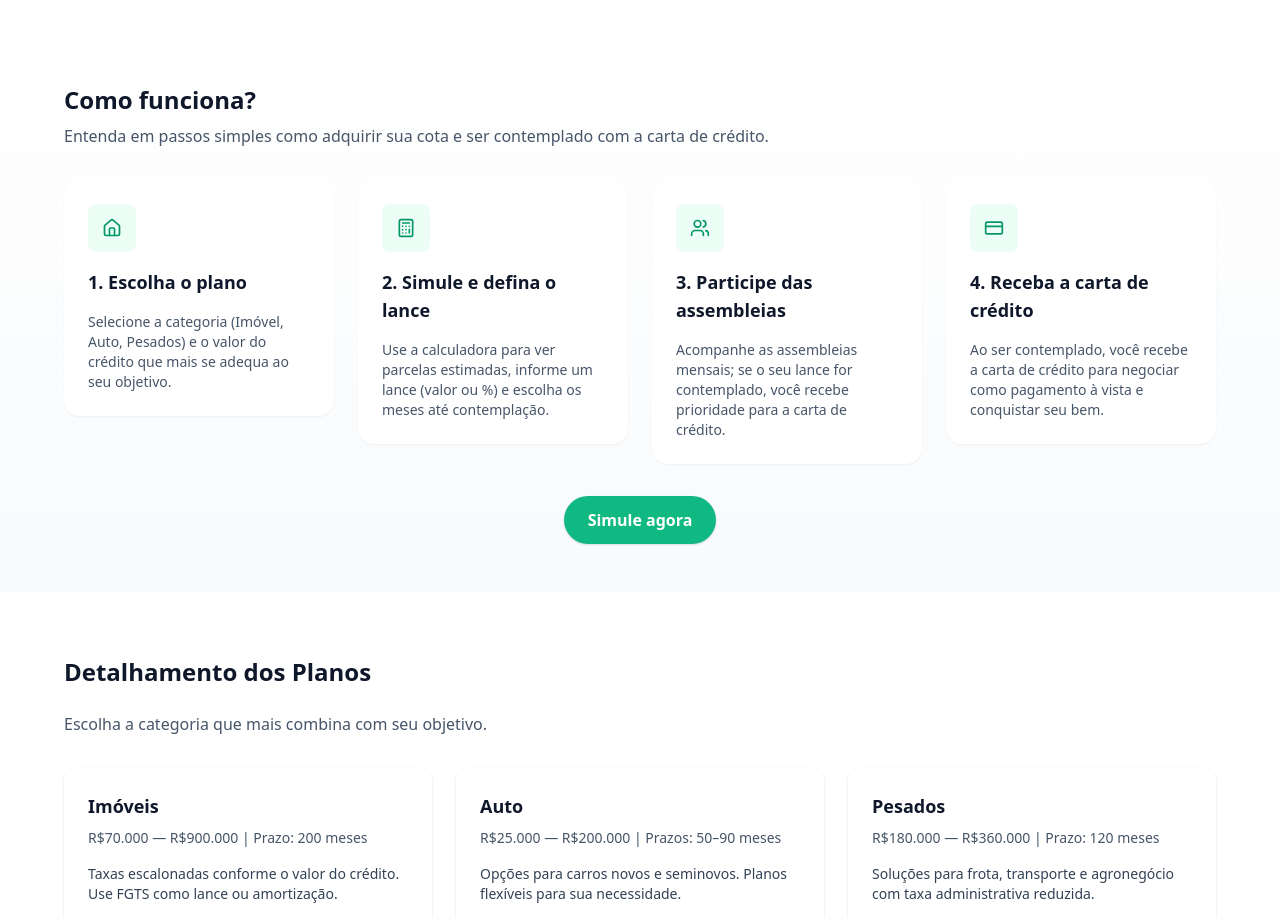
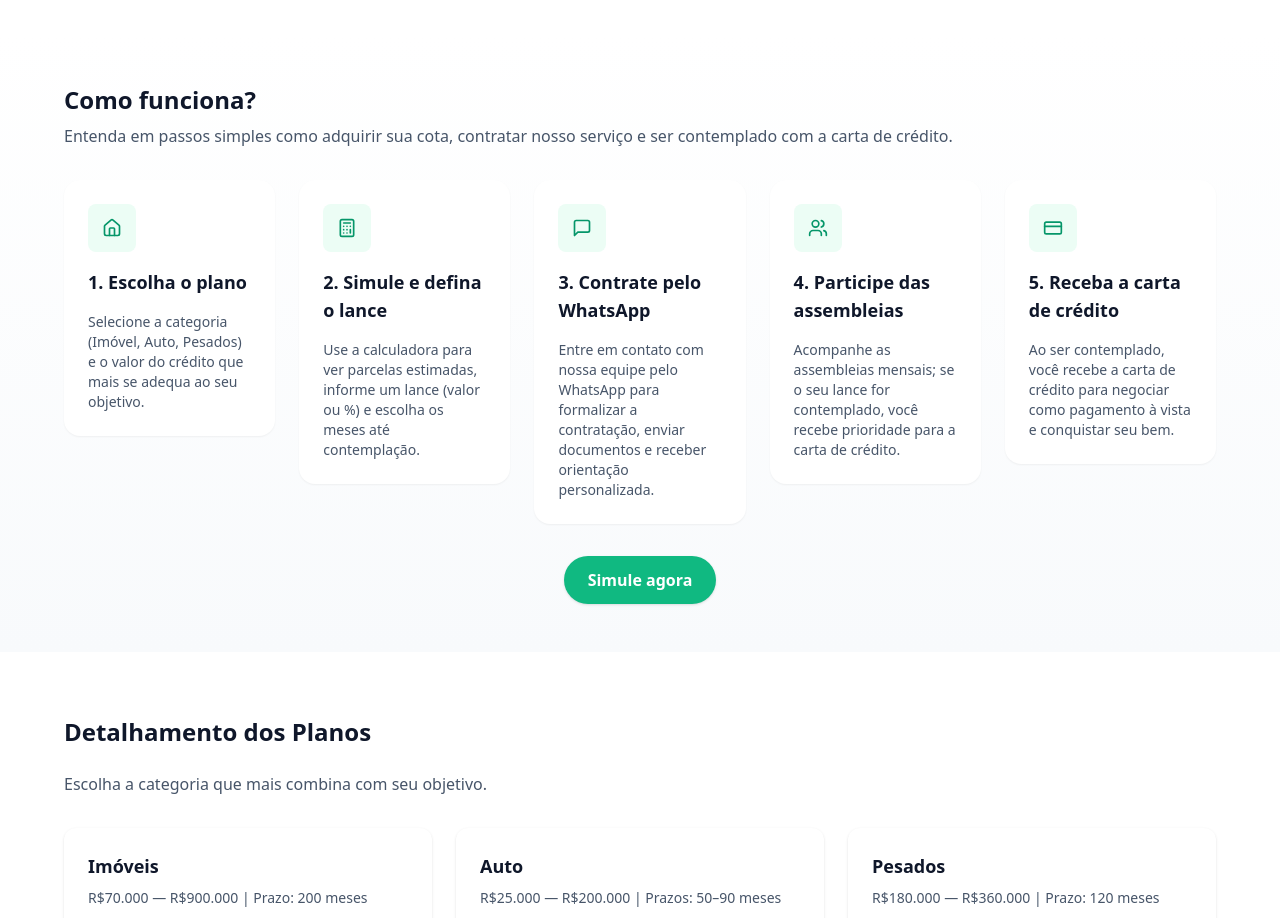
Before and after one commit to MauricioMilano/mat-website, a React (Vite) app: page / in a window 1280 px wide. Shown: the part 900-1818 px from the top of the page. Built offline with nearby package versions, Linux system fonts and the light colour scheme.

Commit message:
[dyad] Adicionar etapa de contratação via WhatsApp - wrote 1 file(s)

```diff
--- a/src/components/HowItWorks.tsx
+++ b/src/components/HowItWorks.tsx
@@ -1,5 +1,5 @@
 import React, { useEffect, useState } from "react";
-import { Home, Calculator, Users, CreditCard } from "lucide-react";
+import { Home, Calculator, Users, CreditCard, MessageSquare } from "lucide-react";
 
 const Step: React.FC<{
   icon: React.ReactNode;
@@ -39,11 +39,11 @@ const HowItWorks: React.FC = () => {
         >
           <h2 className="text-2xl font-bold mb-2 text-[#0f172a]">Como funciona?</h2>
           <p className="text-slate-600">
-            Entenda em passos simples como adquirir sua cota e ser contemplado com a carta de crédito.
+            Entenda em passos simples como adquirir sua cota, contratar nosso serviço e ser contemplado com a carta de crédito.
           </p>
         </div>
 
-        <div className="grid gap-6 sm:grid-cols-2 lg:grid-cols-4">
+        <div className="grid gap-6 sm:grid-cols-2 lg:grid-cols-5">
           <div
             className={
               "transform transition-all duration-700 ease-out " +
@@ -72,13 +72,28 @@ const HowItWorks: React.FC = () => {
             </Step>
           </div>
 
+          {/* Nova etapa: contratar pelo WhatsApp */}
+          <div
+            className={
+              "transform transition-all duration-850 ease-out delay-125 " +
+              (mounted ? "opacity-100 translate-y-0" : "opacity-0 translate-y-6")
+            }
+          >
+            <Step
+              icon={<MessageSquare className="w-5 h-5" />}
+              title="3. Contrate pelo WhatsApp"
+            >
+              Entre em contato com nossa equipe pelo WhatsApp para formalizar a contratação, enviar documentos e receber orientação personalizada.
+            </Step>
+          </div>
+
           <div
             className={
               "transform transition-all duration-900 ease-out delay-150 " +
               (mounted ? "opacity-100 translate-y-0" : "opacity-0 translate-y-6")
             }
           >
-            <Step icon={<Users className="w-5 h-5" />} title="3. Participe das assembleias">
+            <Step icon={<Users className="w-5 h-5" />} title="4. Participe das assembleias">
               Acompanhe as assembleias mensais; se o seu lance for contemplado, você recebe prioridade para a carta de crédito.
             </Step>
           </div>
@@ -89,7 +104,7 @@ const HowItWorks: React.FC = () => {
               (mounted ? "opacity-100 translate-y-0" : "opacity-0 translate-y-6")
             }
           >
-            <Step icon={<CreditCard className="w-5 h-5" />} title="4. Receba a carta de crédito">
+            <Step icon={<CreditCard className="w-5 h-5" />} title="5. Receba a carta de crédito">
               Ao ser contemplado, você recebe a carta de crédito para negociar como pagamento à vista e conquistar seu bem.
             </Step>
           </div>
```
